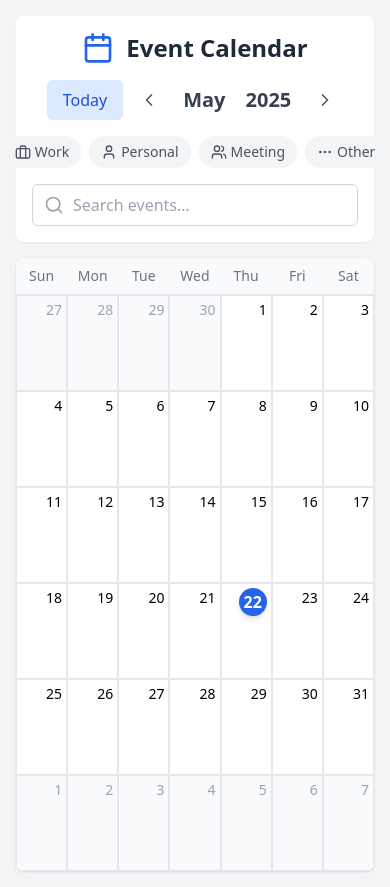
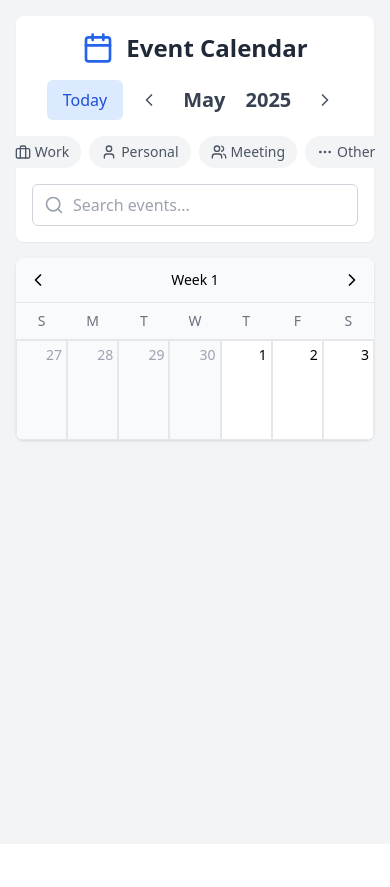
Before and after one commit to aman3255/Custom-Event-Calendar, a React (Vite) app: page / in a window 390 px wide. After the commit the page ends 844 px from the top, so only its background shows below. Built offline with nearby package versions, Linux system fonts and the light colour scheme.

Commit message:
feat: add responsive design for calendar with mobile-friendly layout

```diff
--- a/src/components/CalendarDay.tsx
+++ b/src/components/CalendarDay.tsx
@@ -26,7 +26,7 @@ const CalendarDay: React.FC<CalendarDayProps> = ({ day, index }) => {
   };
 
   const dayClasses = `
-    min-h-24 p-1 border border-gray-200 relative
+    min-h-[100px] md:min-h-24 p-1 border border-gray-200 relative
     ${day.isCurrentMonth ? 'bg-white' : 'bg-gray-50 text-gray-400'}
     ${day.isToday ? 'bg-blue-50' : ''}
     hover:bg-gray-50 transition-colors duration-150
@@ -65,7 +65,7 @@ const CalendarDay: React.FC<CalendarDayProps> = ({ day, index }) => {
             className={`
               text-right mb-1
               ${day.isToday
-                ? 'bg-blue-600 text-white w-7 h-7 rounded-full flex items-center justify-center ml-auto font-bold shadow-md'
+                ? 'bg-blue-600 text-white w-6 h-6 md:w-7 md:h-7 rounded-full flex items-center justify-center ml-auto font-bold shadow-md text-sm md:text-base'
                 : 'text-sm'
               }
             `}
@@ -73,7 +73,7 @@ const CalendarDay: React.FC<CalendarDayProps> = ({ day, index }) => {
             {dateNumber}
           </div>
 
-          <div className="space-y-1 overflow-y-auto max-h-20">
+          <div className="space-y-1 overflow-y-auto max-h-16 md:max-h-20">
             {day.events.map((event, eventIndex) => (
               <EventItem
                 key={event.id}
@@ -84,9 +84,9 @@ const CalendarDay: React.FC<CalendarDayProps> = ({ day, index }) => {
             ))}
             {provided.placeholder}
 
-            {day.events.length > 3 && (
+            {day.events.length > 2 && (
               <div className="text-xs text-gray-500 pl-1">
-                +{day.events.length - 3} more
+                +{day.events.length - 2} more
               </div>
             )}
           </div>
--- a/src/components/CalendarGrid.tsx
+++ b/src/components/CalendarGrid.tsx
@@ -1,13 +1,15 @@
-import React from 'react';
+import React, { useState } from 'react';
 import { useCalendar } from '../context/CalendarContext';
 import { getCalendarDays } from '../utils/dateUtils';
 import CalendarDay from './CalendarDay';
 import { DragDropContext, DropResult } from '@hello-pangea/dnd';
+import { ChevronLeft, ChevronRight } from 'lucide-react';
 
 const DAYS_OF_WEEK = ['Sun', 'Mon', 'Tue', 'Wed', 'Thu', 'Fri', 'Sat'];
 
 const CalendarGrid: React.FC = () => {
   const { currentMonth, currentYear, events, moveEvent } = useCalendar();
+  const [currentWeekStart, setCurrentWeekStart] = useState(0);
   const calendarDays = getCalendarDays(currentYear, currentMonth, events);
 
   const handleDragEnd = (result: DropResult) => {
@@ -28,24 +30,72 @@ const CalendarGrid: React.FC = () => {
     }
   };
 
+  // Calculate visible days based on screen size
+  const visibleDays = window.innerWidth < 768 ? 7 : calendarDays.length;
+  const currentWeekDays = calendarDays.slice(currentWeekStart, currentWeekStart + visibleDays);
+
+  const nextWeek = () => {
+    if (currentWeekStart + 7 < calendarDays.length) {
+      setCurrentWeekStart(currentWeekStart + 7);
+    }
+  };
+
+  const prevWeek = () => {
+    if (currentWeekStart - 7 >= 0) {
+      setCurrentWeekStart(currentWeekStart - 7);
+    }
+  };
+
   return (
     <DragDropContext onDragEnd={handleDragEnd}>
       <div className="bg-white rounded-lg shadow overflow-hidden">
+        {/* Mobile Week Navigation */}
+        <div className="md:hidden flex items-center justify-between p-2 bg-gray-50 border-b">
+          <button
+            onClick={prevWeek}
+            className="p-1 hover:bg-gray-200 rounded-full"
+            disabled={currentWeekStart === 0}
+          >
+            <ChevronLeft className="h-5 w-5" />
+          </button>
+          <span className="text-sm font-medium">
+            Week {Math.floor(currentWeekStart / 7) + 1}
+          </span>
+          <button
+            onClick={nextWeek}
+            className="p-1 hover:bg-gray-200 rounded-full"
+            disabled={currentWeekStart + 7 >= calendarDays.length}
+          >
+            <ChevronRight className="h-5 w-5" />
+          </button>
+        </div>
+
+        {/* Days of Week Header */}
         <div className="grid grid-cols-7 bg-gray-50 border-b">
           {DAYS_OF_WEEK.map((day) => (
             <div
               key={day}
               className="py-2 text-center text-sm font-medium text-gray-500"
             >
-              {day}
+              <span className="hidden md:inline">{day}</span>
+              <span className="md:hidden">{day[0]}</span>
             </div>
           ))}
         </div>
 
+        {/* Calendar Grid */}
         <div className="grid grid-cols-7 auto-rows-fr">
-          {calendarDays.map((day, index) => (
-            <CalendarDay key={index} day={day} index={index} />
-          ))}
+          {window.innerWidth < 768
+            ? currentWeekDays.map((day, index) => (
+                <CalendarDay
+                  key={currentWeekStart + index}
+                  day={day}
+                  index={currentWeekStart + index}
+                />
+              ))
+            : calendarDays.map((day, index) => (
+                <CalendarDay key={index} day={day} index={index} />
+              ))}
         </div>
       </div>
     </DragDropContext>
--- a/src/components/EventItem.tsx
+++ b/src/components/EventItem.tsx
@@ -26,7 +26,7 @@ const EventItem: React.FC<EventItemProps> = ({ event, index, onClick }) => {
           ref={provided.innerRef}
           {...provided.draggableProps}
           {...provided.dragHandleProps}
-          className={`px-2 py-1 text-xs rounded-md cursor-pointer truncate flex items-center group ${
+          className={`px-1.5 md:px-2 py-0.5 md:py-1 text-xs rounded-md cursor-pointer truncate flex items-center group ${
             snapshot.isDragging ? 'shadow-lg' : ''
           }`}
           style={{
@@ -37,13 +37,14 @@ const EventItem: React.FC<EventItemProps> = ({ event, index, onClick }) => {
           onClick={onClick}
         >
           <div className="truncate flex-1">
-            <span className="font-medium">{formatEventTime(event.startDate)}</span>
+            <span className="font-medium hidden md:inline">{formatEventTime(event.startDate)}</span>
+            <span className="md:hidden">{formatEventTime(event.startDate)}</span>
             {' '}
             {event.title}
           </div>
 
           {event.isRecurring && (
-            <Repeat className="h-3 w-3 ml-1 text-gray-600 opacity-0 group-hover:opacity-100 transition-opacity" />
+            <Repeat className="h-3 w-3 ml-1 text-gray-600 opacity-0 group-hover:opacity-100 transition-opacity hidden md:block" />
           )}
         </div>
       )}
```
